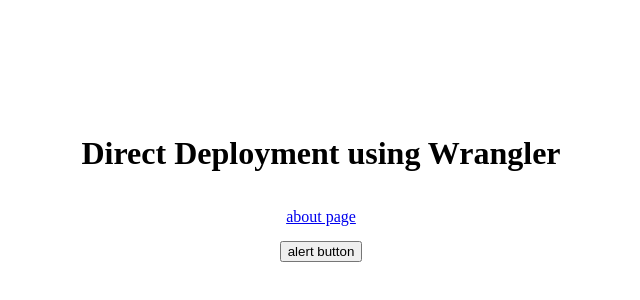
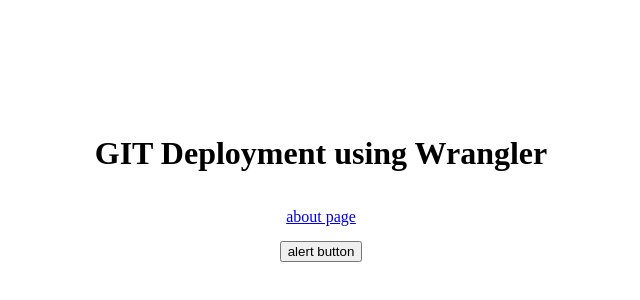
Before and after one commit to withcenter-dev11/cloudflare-page, a website: page index.html in a window 1280 px wide. Shown: the part 220-520 px from the top of the page, without its empty margins (319-959 px from the left). Drawn offline with Linux system fonts and the light colour scheme.

Commit message:
changed page header

```diff
--- a/index.html
+++ b/index.html
@@ -7,7 +7,7 @@
     <link rel="stylesheet" href="./style.css" />
   </head>
   <body>
-    <h1>Direct Deployment using Wrangler</h1>
+    <h1>GIT Deployment using Wrangler</h1>
     <a href="/about.html">about page</a>
     <button id="alert-btn">alert button</button>
   </body>
```
